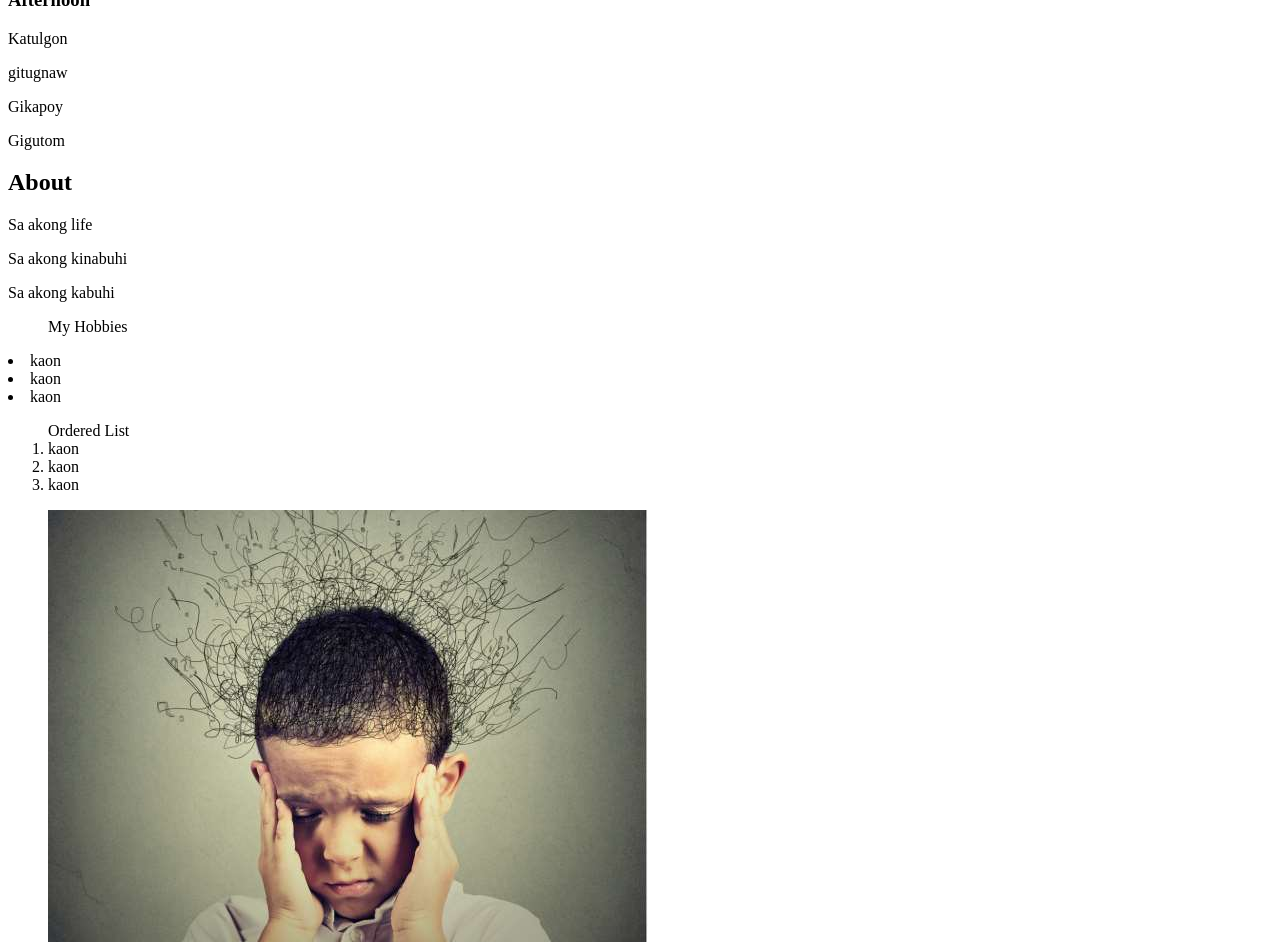
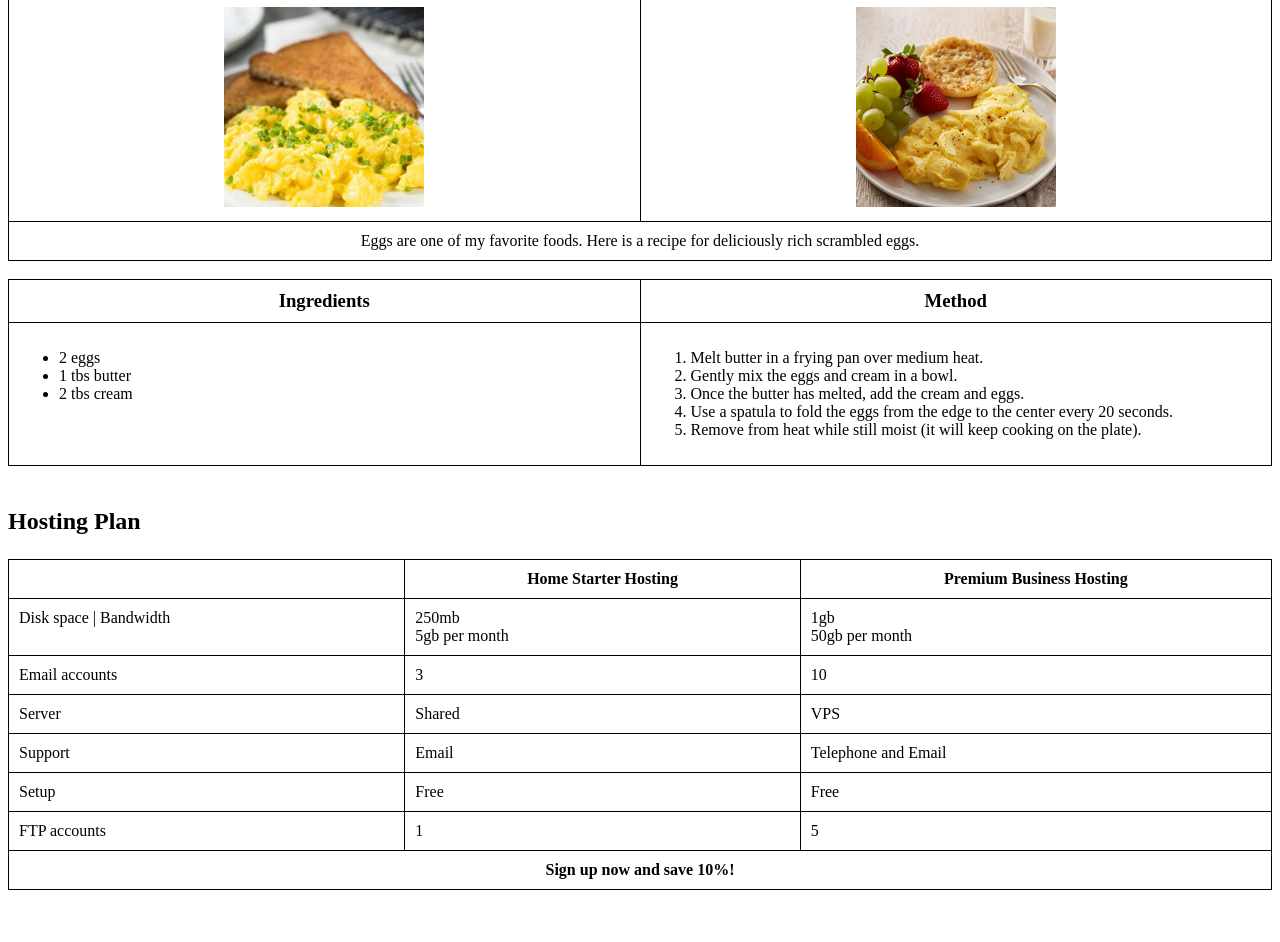
Before and after one commit to asusas12/asusas12.github.io-week1-activity, a plain HTML site: page week1/index.html in a window 1280 px wide. Shown: the part 138-1080 px from the top of the page. After the commit the page ends 1036 px from the top, so only its background shows below. Drawn offline with Linux system fonts and the light colour scheme.

Commit message:
Week 1 Acitivity

```diff
--- a/week1/index.html
+++ b/week1/index.html
@@ -3,54 +3,143 @@
 <head>
     <meta charset="UTF-8">
     <meta name="viewport" content="width=device-width, initial-scale=1.0">
-    <title>Aljoselle</title>
+
+<html>
+<head>
+    <title>Scrambled Eggs Recipe</title>
+    <style>
+        table {
+            border-collapse: collapse;
+            width: 100%;
+        }
+
+        th, td {
+            border: 1px solid black;
+            padding: 10px;
+            vertical-align: top;
+        }
+
+        .center {
+            text-align: center;
+        }
+
+        .left {
+            text-align: left;
+        }
+
+        .title-left {
+            text-align: left;
+            font-size: 24px;
+            font-weight: bold;
+        }
+
+        .half {
+            width: 50%;
+        }
+
+        h1, h3 {
+            margin: 0;
+        }
+    </style>
 </head>
 <body>
-    <style>
-body {
-  background-image: url('image3.jpg');
-  background-repeat: no-repeat;
-  background-attachment: fixed;
-  background-size: 100% 100%;
-}
-</style>
 
-</body>
-    <h1>My Life right now</h1>
-    <h2> Introduction</h2>
-    <h3>Afternoon</h3>
-        <p> Katulgon</p>
-        <p>gitugnaw </p>
-        <p>Gikapoy </p>
-        <p>Gigutom</p>
+    <!-- Top-left "Recipe" label -->
+    <p class="title-left">Recipe</p>
 
-    <h2>About</h2>
-        <p>Sa akong life</p>
-        <p>Sa akong kinabuhi</p>
-        <p>Sa akong kabuhi</p>
-    <ul> My Hobbies</ul>
-        <li>kaon</li>
-        <li>kaon</li>
-        <li>kaon</li>
-    <ol>Ordered List
-        <li>kaon</li>
-        <li>kaon</li>
-        <li>kaon</li>
-    </ol>
-    <figure>
-        <img src="images/image1.jpg"/>
-        <figcaption> Gigutom</figcaption>
-    </figure>
-    <table border="1" width="50%">
+    <!-- "Scrambled Eggs" inside a centered box using h1 -->
+    <table>
         <tr>
-            <td>A</td>
-            <td>B</td>
-        </tr>
-        <tr>
-            <td>C</td>
-            <td>D</td>
+            <td class="center"><h1>Scrambled Eggs</h1></td>
         </tr>
     </table>
 
+    <!-- Images side-by-side -->
+    <table>
+        <tr>
+            <td class="center"><img src="images/s-egg.jpg" alt="Scrambled Eggs 1" width="200"></td>
+            <td class="center"><img src="images/s-egg1.jpg" alt="Scrambled Eggs 2" width="200"></td>
+        </tr>
+        <tr>
+            <td colspan="2" class="center">
+                Eggs are one of my favorite foods. Here is a recipe for deliciously rich scrambled eggs.
+            </td>
+        </tr>
+    </table>
 
+    <br>
+
+    <!-- Ingredients and Method Table (equal size) -->
+    <table>
+        <tr>
+            <th class="half center"><h3>Ingredients</h3></th>
+            <th class="half center"><h3>Method</h3></th>
+        </tr>
+        <tr>
+            <td class="half">
+                <ul>
+                    <li>2 eggs</li>
+                    <li>1 tbs butter</li>
+                    <li>2 tbs cream</li>
+                </ul>
+            </td>
+            <td class="half">
+                <ol>
+                    <li>Melt butter in a frying pan over medium heat.</li>
+                    <li>Gently mix the eggs and cream in a bowl.</li>
+                    <li>Once the butter has melted, add the cream and eggs.</li>
+                    <li>Use a spatula to fold the eggs from the edge to the center every 20 seconds.</li>
+                    <li>Remove from heat while still moist (it will keep cooking on the plate).</li>
+                </ol>
+            </td>
+        </tr>
+    </table>
+
+    <br>
+
+    <!-- Hosting Plan label on the left -->
+    <p class="title-left">Hosting Plan</p>
+
+    <table>
+        <tr>
+            <th></th>
+            <th>Home Starter Hosting</th>
+            <th>Premium Business Hosting</th>
+        </tr>
+        <tr>
+            <td>Disk space | Bandwidth</td>
+            <td>250mb<br>5gb per month</td>
+            <td>1gb<br>50gb per month</td>
+        </tr>
+        <tr>
+            <td>Email accounts</td>
+            <td>3</td>
+            <td>10</td>
+        </tr>
+        <tr>
+            <td>Server</td>
+            <td>Shared</td>
+            <td>VPS</td>
+        </tr>
+        <tr>
+            <td>Support</td>
+            <td>Email</td>
+            <td>Telephone and Email</td>
+        </tr>
+        <tr>
+            <td>Setup</td>
+            <td>Free</td>
+            <td>Free</td>
+        </tr>
+        <tr>
+            <td>FTP accounts</td>
+            <td>1</td>
+            <td>5</td>
+        </tr>
+        <tr>
+            <td colspan="3" class="center"><strong>Sign up now and save 10%!</strong></td>
+        </tr>
+    </table>
+
+</body>
 </html>
```
Also changed, not shown: week1/images/s-egg.jpg (added), week1/images/s-egg1.jpg (added).
